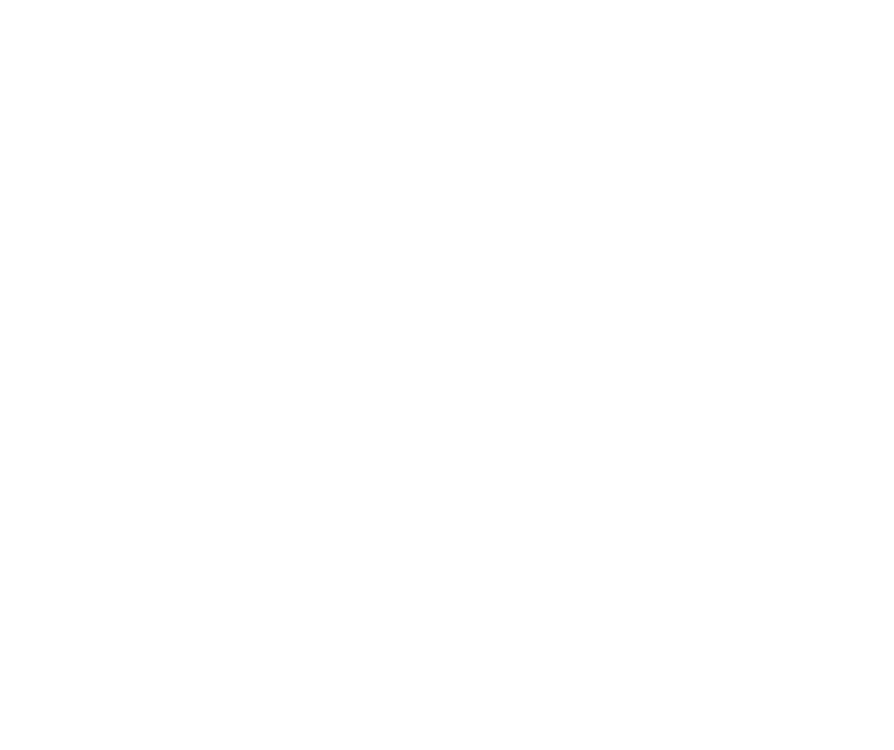
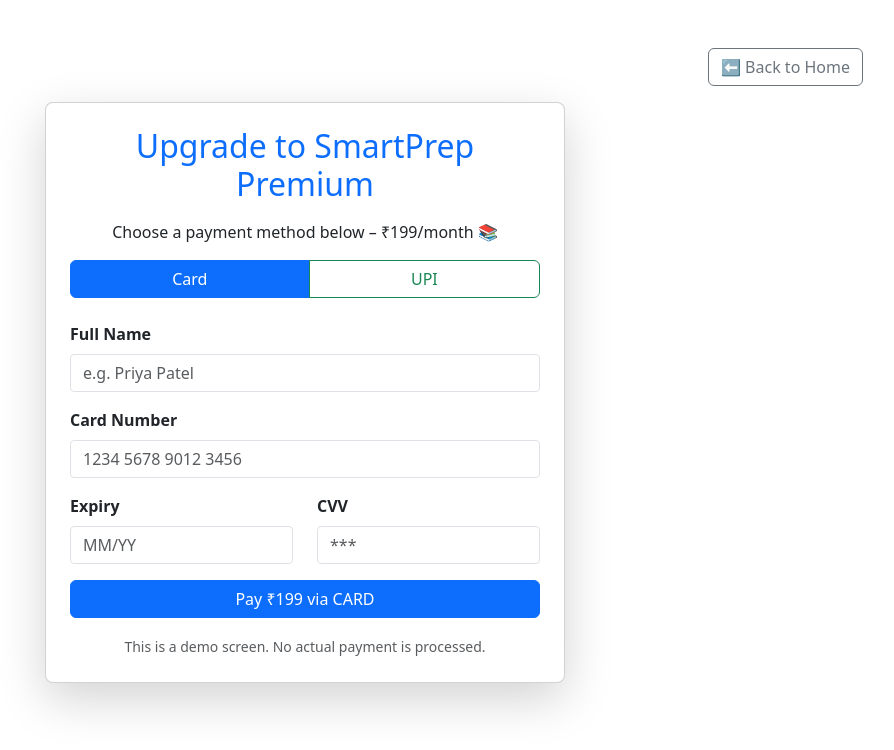
Before and after one commit to BiswabhusanKanhar/FinalProject-A1, a React (Create React App) app in the folder FRONTEND/: page /payment in a window 1280 px wide. Before the commit this address had no page. Shown: the top 750 px of the page, without its empty margins (335-1229 px from the left). Built offline with nearby package versions, Linux system fonts and the light colour scheme.

Commit message:
7th Payment gateway

```diff
--- a/FRONTEND/src/api/App.js
+++ b/FRONTEND/src/api/App.js
@@ -14,6 +14,7 @@
 import QuestionAdmin from "../Admin/question";
 import NoticeAdmin from "../Admin/notice";
 import ExamAdmin from "../Admin/exams";
+import PaymentPage from "../pages/PaymentPage";
 
 function App() {
   const [showSplash, setShowSplash] = useState(true);
@@ -37,6 +38,7 @@
               <Route path="/mock" element={<MockExam />} />
               <Route path="/mock/:branch/:year" element={<MockExam />} />
               <Route path="/profile" element={<Profile />} />
+              <Route path="/payment" element={<PaymentPage />} />
               {/* Admin Routes */}
               <Route path="/admin" element={<Admin />}>
                 <Route index element={<h2>Welcome to Admin Dashboard</h2>} />
--- a/FRONTEND/src/pages/Home.js
+++ b/FRONTEND/src/pages/Home.js
@@ -210,57 +210,56 @@
           </div>
         </div>
       </div>
-      <div className="mt-5 text-center">
-  <h2 className="mb-4">Free vs Premium Features</h2>
-  <div className="row justify-content-center">
-    <div className="col-md-5">
-      <div className="card border-success mb-3">
-        <div className="card-header bg-success text-white">Free Features</div>
-        <div className="card-body text-start">
-          <ul>
-            <li>GATE eligibility criteria</li>
-            <li>Latest year PYQs</li>
-            <li>Links to apply</li>
-            <li>GATE paper pattern & syllabus</li>
-            <li>Mock Test of Latest year PYQ</li>
-          </ul>
-        </div>
-      </div>
-    </div>
+      <div className="container mt-5">
+  <h2 className="text-center mb-4">Subscription Plans</h2>
+  <div className="table-responsive">
+    <table className="table table-bordered text-center align-middle">
+      <thead className="table-light">
+        <tr>
+          <th className="text-start">Benefits</th>
+          <th className="text-primary fw-bold">Free</th>
+          <th className="text-warning fw-bold">Premium</th>
+        </tr>
+      </thead>
+      <tbody>
+        {[
+          "GATE eligibility criteria",
+          "Latest year PYQs",
+          "Links to apply",
+          "GATE paper pattern & syllabus",
+          "Mock Test of Latest year PYQ",
+          "Full PYQ collection (multiple years)",
+          "Mock tests with scoring (multiple years)",
+          "View personal ranking & progress",
 
-    <div className="col-md-5">
-      <div className="card border-primary mb-3">
-        <div className="card-header bg-primary text-white">Premium Features</div>
-        <div className="card-body text-start">
-          <ul>
-            <li>GATE eligibility criteria</li>
-            <li>Latest year PYQs</li>
-            <li>Links to apply</li>
-            <li>GATE paper pattern & syllabus</li>
-            <li>Mock Test of Latest year PYQ</li>
-            <li>Full PYQ collection (multiple years)</li>
-            <li>Mock tests with scoring</li>
-            <li>Performance-based motivational prompts</li>
-          </ul>
-          <div className="text-center mt-3">
-
-
-            <h5 class="h5_variant aquilla-typography typography styledTypo css-ixwbo6">₹ 199 / month </h5>
-
-            <a
-              href="https://your-payment-gateway-link.com"
-              target="_blank"
-              rel="noopener noreferrer"
-              className="btn btn-warning"
-            >
-              Upgrade to Premium
-            </a>
-          </div>
-        </div>
-      </div>
-    </div>
+        ].map((feature, index) => (
+          <tr key={index}>
+            <td className="text-start">{feature}</td>
+            <td>{index < 5 ? "✔️" : "❌"}</td>
+            <td>✔️</td>
+          </tr>
+        ))}
+      </tbody>
+      <tfoot>
+        <tr>
+          <td></td>
+          <td>
+            <span className="fw-bold">Free</span>
+          </td>
+          <td>
+            <div className="d-flex flex-column align-items-center">
+              <h5 className="text-warning mb-2">₹199 / month</h5>
+              <Link to="/payment" className="btn btn-warning">
+                Upgrade to Premium
+              </Link>
+            </div>
+          </td>
+        </tr>
+      </tfoot>
+    </table>
   </div>
 </div>
+
 
 
     </div>
--- /dev/null
+++ b/FRONTEND/src/pages/PaymentPage.js
@@ -0,0 +1,142 @@
+import React, { useState } from "react";
+import { useNavigate } from "react-router-dom";
+
+const PaymentPage = () => {
+  const [method, setMethod] = useState("card");
+  const [name, setName] = useState("");
+  const [cardNumber, setCardNumber] = useState("");
+  const [expiry, setExpiry] = useState("");
+  const [cvv, setCvv] = useState("");
+  const [upiId, setUpiId] = useState("");
+  const [loading, setLoading] = useState(false);
+  const navigate = useNavigate();
+
+  const handlePayment = (e) => {
+    e.preventDefault();
+    setLoading(true);
+
+    setTimeout(() => {
+      alert("Payment successful! 🎉 Welcome to SmartPrep Premium");
+      navigate("/");
+    }, 1500);
+  };
+
+  return (
+    <div className="container py-5">
+        <div className="d-flex justify-content-end">
+            <button
+                className="btn btn-outline-secondary mb-3"
+                onClick={() => navigate("/")}
+            >
+                 ⬅ Back to Home
+            </button>
+        </div>
+
+      <div className="card shadow-lg p-4 mx-auto" style={{ maxWidth: "520px" }}>
+        <h2 className="text-center text-primary mb-3">Upgrade to SmartPrep Premium</h2>
+        <p className="text-center">Choose a payment method below – ₹199/month 📚</p>
+
+        <div className="btn-group w-100 mb-4" role="group">
+          <button
+            type="button"
+            className={`btn ${method === "card" ? "btn-primary" : "btn-outline-primary"}`}
+            onClick={() => setMethod("card")}
+          >
+            Card
+          </button>
+          <button
+            type="button"
+            className={`btn ${method === "upi" ? "btn-success" : "btn-outline-success"}`}
+            onClick={() => setMethod("upi")}
+          >
+            UPI
+          </button>
+        </div>
+
+        <form onSubmit={handlePayment}>
+          <div className="mb-3">
+            <label className="form-label">Full Name</label>
+            <input
+              type="text"
+              className="form-control"
+              placeholder="e.g. Priya Patel"
+              value={name}
+              onChange={(e) => setName(e.target.value)}
+              required
+            />
+          </div>
+
+          {method === "card" ? (
+            <>
+              <div className="mb-3">
+                <label className="form-label">Card Number</label>
+                <input
+                  type="text"
+                  className="form-control"
+                  placeholder="1234 5678 9012 3456"
+                  value={cardNumber}
+                  onChange={(e) => setCardNumber(e.target.value)}
+                  required
+                  maxLength={19}
+                />
+              </div>
+
+              <div className="row mb-3">
+                <div className="col">
+                  <label className="form-label">Expiry</label>
+                  <input
+                    type="text"
+                    className="form-control"
+                    placeholder="MM/YY"
+                    value={expiry}
+                    onChange={(e) => setExpiry(e.target.value)}
+                    required
+                    maxLength={5}
+                  />
+                </div>
+                <div className="col">
+                  <label className="form-label">CVV</label>
+                  <input
+                    type="password"
+                    className="form-control"
+                    placeholder="***"
+                    value={cvv}
+                    onChange={(e) => setCvv(e.target.value)}
+                    required
+                    maxLength={3}
+                  />
+                </div>
+              </div>
+            </>
+          ) : (
+            <div className="mb-3">
+              <label className="form-label">UPI ID</label>
+              <input
+                type="text"
+                className="form-control"
+                placeholder="example@upi"
+                value={upiId}
+                onChange={(e) => setUpiId(e.target.value)}
+                required
+              />
+            </div>
+          )}
+
+          <button
+            type="submit"
+            className={`btn w-100 ${method === "card" ? "btn-primary" : "btn-success"}`}
+            disabled={loading}
+          >
+            {loading ? "Processing..." : `Pay ₹199 via ${method.toUpperCase()}`}
+          </button>
+        </form>
+
+        <div className="text-center text-muted mt-3">
+          <small>This is a demo screen. No actual payment is processed.</small>
+        </div>
+      </div>
+    </div>
+  );
+};
+
+export default PaymentPage;
```
